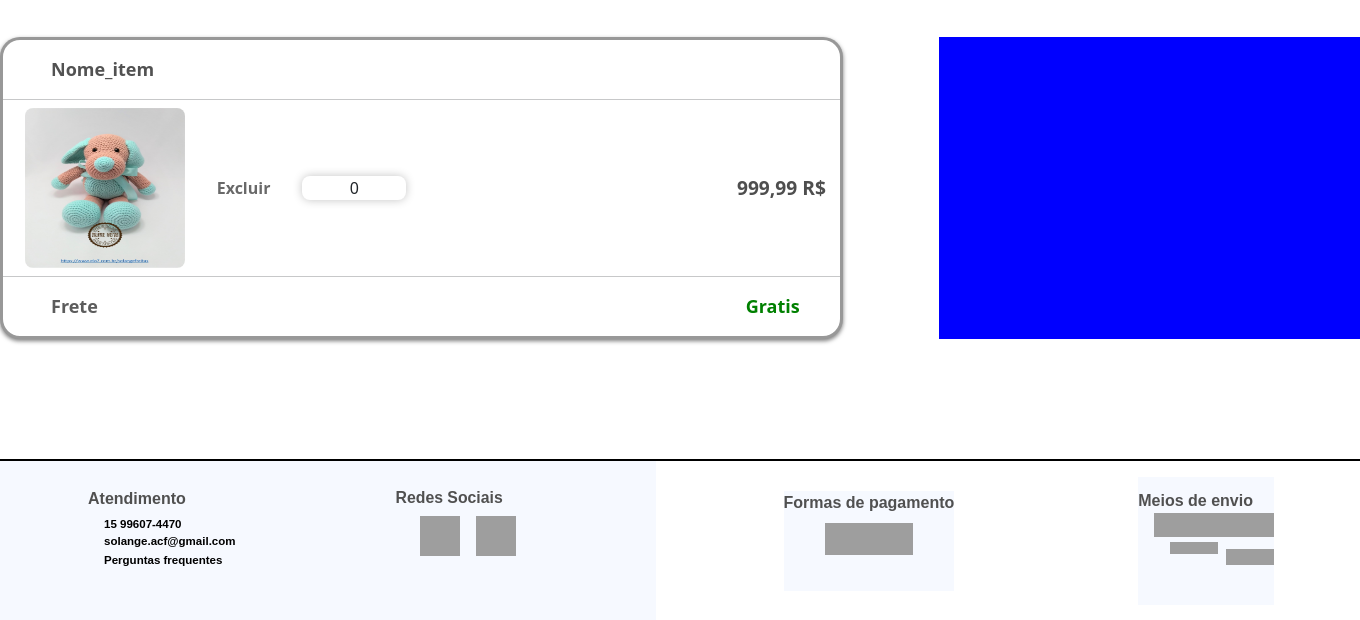
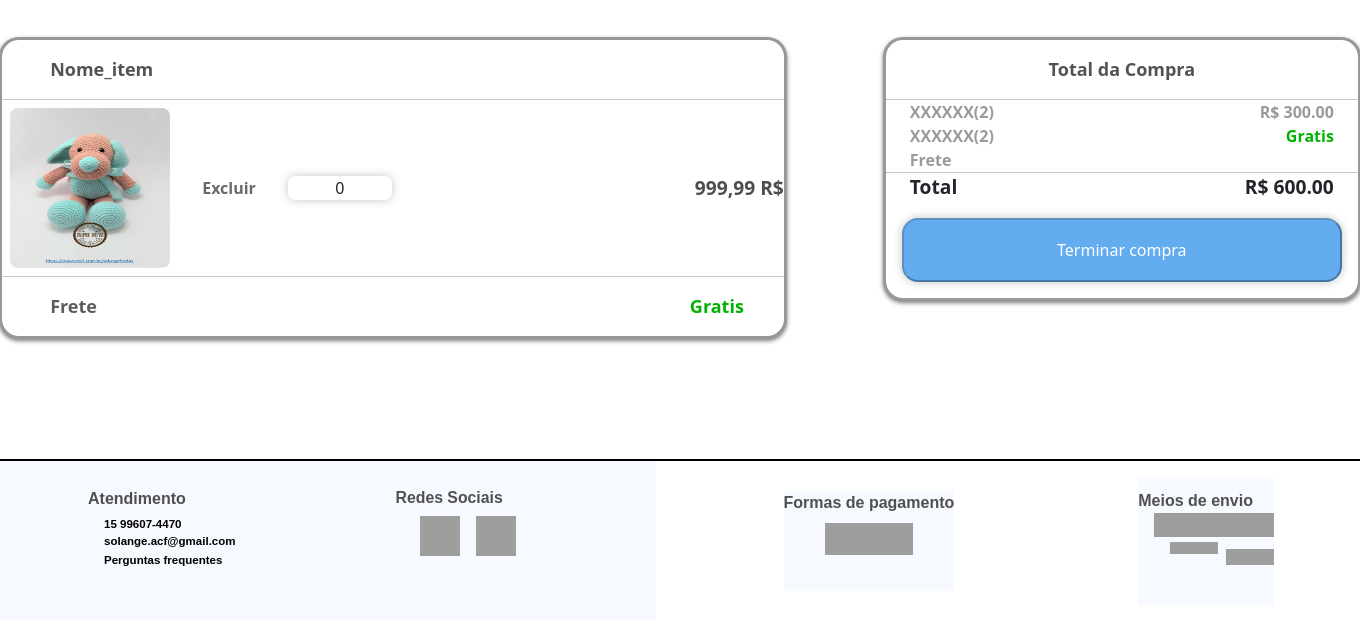
Before and after one commit to PedroMTG/TCC, a PHP site: page /carrinho.php in a window 1360 px wide. Shown: the part 163-783 px from the top of the page. Run offline with PHP 8.4, Linux system fonts and the light colour scheme; some libraries are stand-ins or nearby versions; grey boxes are pictures that could not be loaded.

Commit message:
parte direita

```diff
--- a/CSS/carrinho.css
+++ b/CSS/carrinho.css
@@ -10,11 +10,6 @@
 
     .carrinho-esquerdo{
         width: 120vh;
-    }
-
-    .carrinho-direito{
-        width: 60vh;
-        background-color: blue;
     }
 
     .item{
@@ -105,7 +100,69 @@
         font-weight: bold;
         color: rgba(0, 0, 0, 0.639);
     }
-    .preco-frete{
-        color: green;
+    .preco-frete{color: rgb(0, 179, 0);;}
+
+    .carrinho-direito{
+        width: 60vh;
+        background-color: white;
     }
+
+    .total{
+        border-radius: 20px;
+        background-color: white;
+        border-style: solid;
+        border-color: rgba(0, 0, 0, 0.402);
+        box-shadow: 0px 2px 4px rgba(0, 0, 0, 0.514);
+    }
+
+    .total-nome{
+        color: rgba(0, 0, 0, 0.68);
+        margin: 2vh 0vh 2vh 0vh;
+        font-size: large;
+        font-weight: bold;
+        text-align: center;
+    }
+
+    .total-preco{
+        display: flex;
+        flex-direction: row;
+        justify-content: space-between;
+        margin: 0vh 3vh 0vh 3vh;
+        font-weight: bold;
+        color: rgb(154, 154, 154);
+    }
+    .divProdutoPreco{
+        display: flex;
+        flex-direction: column;
+        align-items: end;
+    }
+
+    .divProdutoNomePrecoFrete{color: rgb(0, 179, 0);}
+
+    .total-botao{
+        display: flex;
+        flex-direction: column;
+    }
+
+    .terminarCompra{
+        background-color: #63ACF0;
+        color: white;
+        margin: 2vh;
+        height: 8vh;
+        width: 55vh;
+        border-radius: 2vh;
+        border-color: rgba(0, 0, 0, 0.304);
+        box-shadow: 0 0 10px rgba(0, 0, 0, 0.235);
+    }
+
+    .TOTAL{
+        font-weight: bold;
+        font-size: larger;
+        display: flex;
+        flex-direction: row;
+        align-items: center;
+        justify-content: space-between;
+        margin: 0vh 3vh 0vh 3vh;
+    }
+
 }
--- a/carrinho.php
+++ b/carrinho.php
@@ -20,6 +20,8 @@
 
      <div class="body-carrinho">
         <div class="carrinho-esquerdo">
+
+        <!-- abre item do carrinho -->
             <div class="item">
                 <div class="item-nome">Nome_item</div>
                 <hr>
@@ -43,20 +45,47 @@
                     <div class="preco-frete">Gratis</div>
                 </div>
             </div>
+        <!-- fexa item do carrinho -->
+
         </div>
 
         <div class="carrinho-direito">
             <div class="total">
-                <div class="total-nome"></div>
-                <div class="total-preco"></div>
-                <div class="total-botão"></div>
+                <div class="total-nome">Total da Compra</div>
+
+                <hr>
+
+                <div class="total-preco">
+                    <div class="divProdutoNome">
+                        <div class="divProdutoNomeItem">XXXXXX(2)</div>
+                        <div class="divProdutoNomeItem">XXXXXX(2)</div>
+                        <div class="divProdutoNomeItemFrete">Frete</div>
+                    </div>
+                    <div class="divProdutoPreco">
+                        <div class="divProdutoNomePreco">R$ 300.00</div>
+                        <div class="divProdutoNomePrecoFrete">Gratis</div>
+                    </div>
+
+                </div>
+
+                <hr>
+
+                <div class="total-botao">
+
+                    <div class="TOTAL">
+                        <div>Total</div>
+                        <div>R$ 600.00</div>
+                    </div>
+
+                    <div class="botaoTerminarCompra">
+                        <button class="terminarCompra" >Terminar compra</button>
+                    </div>
+                </div>
             </div>
         </div>
      </div>
 
-
-
-
+        <!-- Footer -->
     <?php include 'footer.php' ?>
 </body>
 </html>
```
